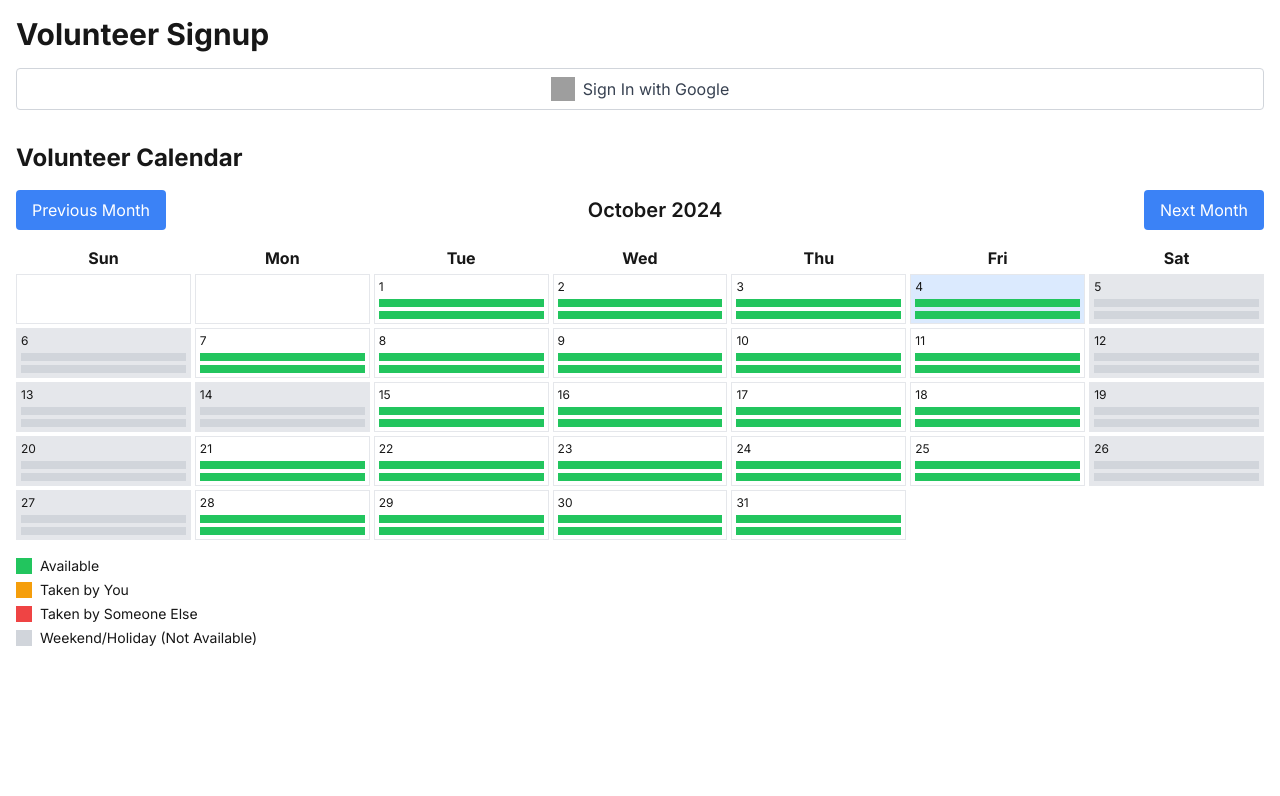
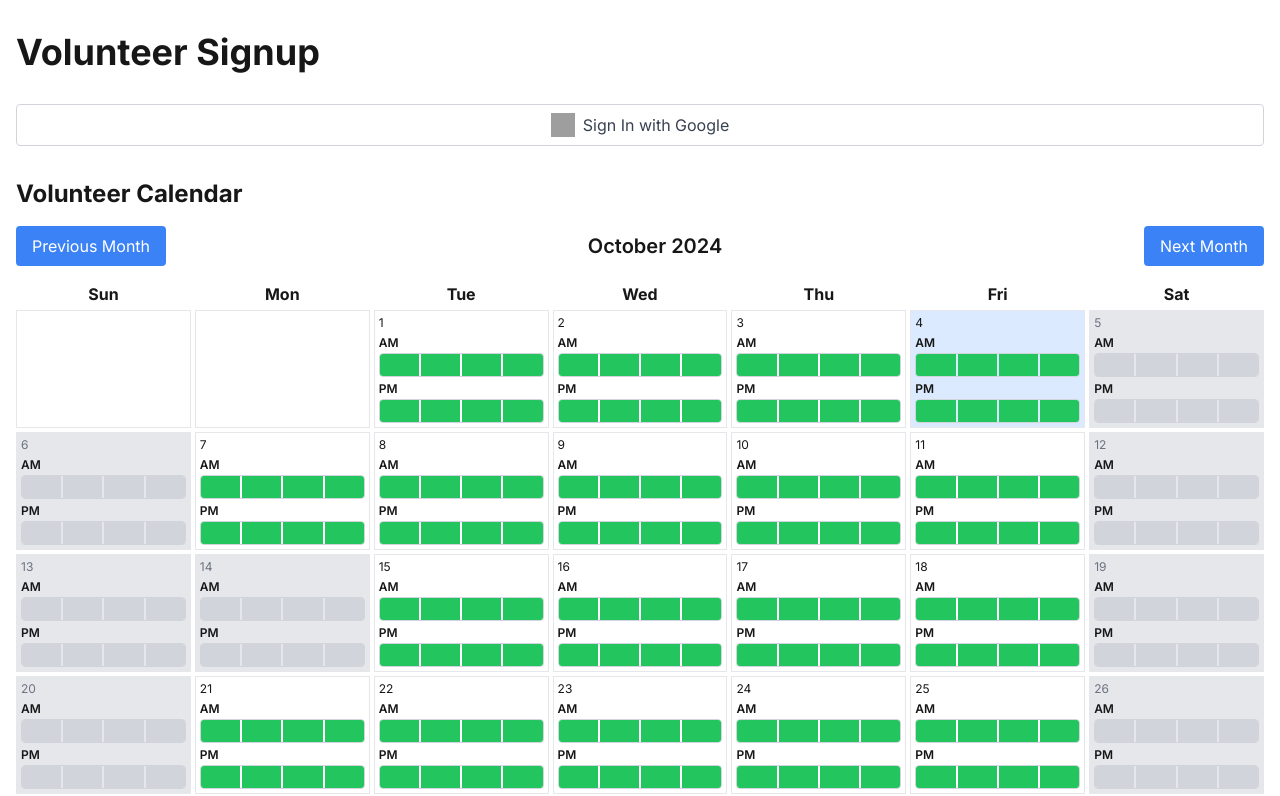
Before and after one commit to johnalexander404/eve-elem, a Next.js app: page / in a window 1280 px wide. Shown: the top 796 px of the page. Built offline with nearby package versions, Linux system fonts and the light colour scheme; no server answers; grey boxes are pictures that could not be loaded.

Commit message:
add time slots

```diff
--- a/app/components/AdminView.tsx
+++ b/app/components/AdminView.tsx
@@ -1,60 +1,89 @@
 'use client'
 
 import { useState, useEffect } from 'react'
-import { collection, query, onSnapshot } from 'firebase/firestore'
+import { collection, query, where, onSnapshot, doc, getDoc } from 'firebase/firestore'
 import { db } from '../auth-provider'
 import { useAuth } from '../auth-provider'
-import { useDate } from './DateProvider';
-import { startOfMonth } from 'date-fns'
+import { startOfMonth, endOfMonth, format } from 'date-fns'
 
 interface Entry {
   id: string
   date: string
   time: string
-  username: string
+  users: string[]
 }
 
-export default function AdminView() {
+interface UserData {
+  name: string
+  email: string
+  phoneNumber: string
+}
+
+export default function AdminView({ currentDate }: { currentDate: Date }) {
   const [entries, setEntries] = useState<Entry[]>([])
-  const {isAdmin } = useAuth()
-  const { currentDate } = useDate();
+  const [userData, setUserData] = useState<{ [key: string]: UserData }>({})
+  const { user, isAdmin } = useAuth()
+
   useEffect(() => {
-    let unsubscribe = () => {}
+    if (user && isAdmin) {
+      const startDate = startOfMonth(currentDate)
+      const endDate = endOfMonth(currentDate)
+      const q = query(
+          collection(db, 'entries'),
+          where('date', '>=', format(startDate, 'yyyy-MM-dd')),
+          where('date', '<=', format(endDate, 'yyyy-MM-dd'))
+      )
 
-    if (isAdmin) {
-      console.log('fetching entries');
-      // Set up real-time listener for Firestore
-      const q = query(collection(db, 'entries'))
-
-      unsubscribe = onSnapshot(q, (querySnapshot) => {
+      const unsubscribe = onSnapshot(q, (querySnapshot) => {
         const fetchedEntries: Entry[] = []
-        setEntries([])
         querySnapshot.forEach((doc) => {
           fetchedEntries.push({ id: doc.id, ...doc.data() } as Entry)
         })
-        fetchedEntries.map(entry => console.log(startOfMonth(entry.date), startOfMonth(currentDate)))
-        const filteredEntries=fetchedEntries.filter(entry => startOfMonth(entry.date).getTime() === startOfMonth(currentDate).getTime() ).sort((a, b) => a.date.localeCompare(b.date))
-        setEntries(filteredEntries)
+        setEntries(fetchedEntries)
       })
+
+      return () => unsubscribe()
+    }
+  }, [user, isAdmin, currentDate])
+
+  useEffect(() => {
+    if (entries.length > 0) {
+      fetchAllUserData()
+    }
+  }, [entries])
+
+  const fetchAllUserData = async () => {
+    const userIds = new Set<string>()
+    entries.forEach(entry => entry.users.forEach(userId => {
+      if (userId) userIds.add(userId)
+    }))
+
+    const fetchedUserData: { [key: string]: UserData } = {}
+    const userIdsArray = Array.from(userIds)
+    for (let i = 0; i < userIdsArray.length; i++) {
+      const userId = userIdsArray[i]
+      const userDoc = await getDoc(doc(db, 'users', userId))
+      if (userDoc.exists()) {
+        fetchedUserData[userId] = userDoc.data() as UserData
+      }
+    }
+    setUserData(fetchedUserData)
   }
 
-    // Cleanup the listener when component unmounts or user changes
-    return () => unsubscribe()
-  }, [isAdmin, currentDate])
-
-  if (!isAdmin) {
+  if (!user || !isAdmin) {
     return null
   }
 
   return (
       <div className="mt-8">
-        <h2 className="text-2xl font-bold mb-4">All Entries</h2>
+        <h2 className="text-2xl font-bold mb-4">All Entries for {format(currentDate, 'MMMM yyyy')} (Admin View)</h2>
+        <div className="overflow-x-auto">
           <table className="w-full border-collapse border">
             <thead>
             <tr className="bg-gray-200">
               <th className="border p-2">Date</th>
               <th className="border p-2">Time</th>
-            <th className="border p-2">Username</th>
+              <th className="border p-2">Users</th>
             </tr>
             </thead>
             <tbody>
@@ -62,11 +91,27 @@ export default function AdminView() {
                 <tr key={entry.id}>
                   <td className="border p-2">{entry.date}</td>
                   <td className="border p-2">{entry.time}</td>
-                <td className="border p-2">{entry.username}</td>
+                  <td className="border p-2">
+                    <ul>
+                      {entry.users.map((userId, index) => (
+                          <li key={index}>
+                            {userId ? (
+                                <>
+                                  {userData[userId]?.name || 'Unknown'}
+                                  {userData[userId]?.email && ` (${userData[userId].email})`}
+                                </>
+                            ) : (
+                                'Empty slot'
+                            )}
+                          </li>
+                      ))}
+                    </ul>
+                  </td>
                 </tr>
             ))}
             </tbody>
           </table>
         </div>
+      </div>
   )
 }
--- a/app/components/Calendar.tsx
+++ b/app/components/Calendar.tsx
@@ -1,10 +1,9 @@
 'use client'
 
-import { useState, useEffect } from 'react'
+import { useEffect, useState } from 'react'
 import { useAuth } from '../auth-provider'
-import { getFirestore, collection, query, where, onSnapshot, addDoc, deleteDoc, doc } from 'firebase/firestore'
+import { getFirestore, collection, query, where, onSnapshot, addDoc, deleteDoc, doc, updateDoc } from 'firebase/firestore'
 import { startOfMonth, endOfMonth, eachDayOfInterval, format, isToday, isSameMonth, isWeekend } from 'date-fns'
-import { useDate } from './DateProvider';
 
 const db = getFirestore()
 
@@ -12,12 +11,14 @@ interface Entry {
   id: string
   date: string
   time: string
-  username: string
+  users: string[]
 }
 
-const timeSlots = ['8:00 AM - 9:00 AM', '2:15 PM - 3:15 PM']
+const timeSlots = [
+  { label: 'AM', time: '8:00 AM - 9:00 AM' },
+  { label: 'PM', time: '2:15 PM - 3:15 PM' }
+]
 
-// US Public Holidays (2023, 2024, and 2025)
 const holidays = [
   // 2023 Holidays
   '2023-01-01', '2023-01-16', '2023-02-20', '2023-05-29', '2023-07-04',
@@ -35,15 +36,16 @@ const isHoliday = (date: Date) => {
   return holidays.includes(formattedDate)
 }
 
+interface CalendarProps {
+  currentDate: Date
+  setCurrentDate: (date: Date) => void
+}
 
+export default function Calendar({ currentDate, setCurrentDate }: CalendarProps) {
+  const { user } = useAuth()
+  const [entries, setEntries] = useState<Entry[]>([])
 
-export default function Calendar() {
-  const { user, isAdmin } = useAuth()
-  const [entries, setEntries] = useState<Entry[]>([])
-  const { currentDate, setCurrentDate } = useDate();
   useEffect(() => {
-    let unsubscribe = () => {}
-
     if (user) {
       const startDate = startOfMonth(currentDate)
       const endDate = endOfMonth(currentDate)
@@ -53,76 +55,92 @@ export default function Calendar() {
           where('date', '<=', format(endDate, 'yyyy-MM-dd'))
       )
 
-      // Set up real-time listener
-      unsubscribe = onSnapshot(q, (querySnapshot) => {
+      const unsubscribe = onSnapshot(q, (querySnapshot) => {
         const fetchedEntries: Entry[] = []
         querySnapshot.forEach((doc) => {
           fetchedEntries.push({ id: doc.id, ...doc.data() } as Entry)
         })
         setEntries(fetchedEntries)
       })
+
+      return () => unsubscribe()
     }
-
-    // Cleanup the listener when component unmounts or currentDate/user changes
-    return () => unsubscribe()
   }, [user, currentDate])
 
-  const handleEntryClick = async (date: Date, time: string) => {
+  const handleEntryClick = async (date: Date, time: string, slotIndex: number) => {
     if (!user || isWeekend(date) || isHoliday(date)) return
 
     const dateString = format(date, 'yyyy-MM-dd')
     const existingEntry = entries.find(entry => entry.date === dateString && entry.time === time)
 
     if (existingEntry) {
-      if (existingEntry.username == (user.email || user.phoneNumber)) {
+      const updatedUsers = [...existingEntry.users]
+      if (updatedUsers[slotIndex] === user.uid) {
+        // Remove user from the slot
         if (confirm('Are you sure you want to remove your entry?')) {
-          await deleteDoc(doc(db, 'entries', existingEntry.id))
+          updatedUsers[slotIndex] = ''
+          if (updatedUsers.every(u => u === '')) {
+            await deleteDoc(doc(db, 'entries', existingEntry.id))
+          } else {
+            await updateDoc(doc(db, 'entries', existingEntry.id), { users: updatedUsers })
+          }
+        }
+      } else if (updatedUsers[slotIndex] === '') {
+        // Add user to the slot
+        if (confirm('Are you sure you want to sign up for this slot?')) {
+          updatedUsers[slotIndex] = user.uid
+          await updateDoc(doc(db, 'entries', existingEntry.id), { users: updatedUsers })
         }
       } else {
-        if (isAdmin) {
-          if (confirm(`Entry taken by ${existingEntry.username}. Do you want to remove this entry?`)) {
-            await deleteDoc(doc(db, 'entries', existingEntry.id))
-          }
-        }else {
-          alert(`This slot is taken`)
-        }
+        alert('This slot is already taken.')
       }
     } else {
+      // Create a new entry
       if (confirm('Are you sure you want to sign up for this slot?')) {
+        const newUsers = ['', '', '', '']
+        newUsers[slotIndex] = user.uid
         await addDoc(collection(db, 'entries'), {
           date: dateString,
           time,
-          username: user.email || user.phoneNumber
-        });
+          users: newUsers
+        })
       }
     }
   }
 
-  const renderTimeSlot = (date: Date, time: string) => {
+  const renderTimeSlot = (date: Date, { label, time }: { label: string; time: string }) => {
     const dateString = format(date, 'yyyy-MM-dd')
     const entry = entries.find(e => e.date === dateString && e.time === time)
-    const isUserEntry = entry && entry.username === (user?.email || user?.phoneNumber)
-    const isTakenByOther = entry && entry.username !== (user?.email || user?.phoneNumber)
     const isDisabled = isWeekend(date) || isHoliday(date)
 
-    // Determine the color code based on who has taken the slot
-    let slotColor = 'bg-green-500' // Available by default
-    if (isDisabled) {
-      slotColor = 'bg-gray-300' // Disabled (weekend/holiday)
-    } else if (isUserEntry) {
-      slotColor = 'bg-amber-500' // Taken by the logged-in user (amber)
-    } else if (isTakenByOther) {
-      slotColor = 'bg-red-500' // Taken by someone else (red)
+    const getSlotColor = (userId: string) => {
+      if (isDisabled) return 'bg-gray-300'
+      if (userId === '') return 'bg-green-500'
+      if (userId === user?.uid) return 'bg-amber-500'
+      return 'bg-red-500'
     }
 
     return (
-        <div
-            key={`${dateString}-${time}`}
-            className={`h-2 w-full ${slotColor} cursor-pointer ${isUserEntry ? 'opacity-50' : ''}`}
-            onClick={() => !isDisabled && handleEntryClick(date, time)}
-            role={isDisabled ? 'presentation' : 'button'}
-            aria-disabled={isDisabled}
-        />
+        <div className="mb-1 last:mb-0">
+          <div className="text-xs font-semibold mb-0.5">{label}</div>
+          <div
+              className={`h-6 w-full ${isDisabled ? 'cursor-not-allowed' : 'cursor-pointer'} flex space-x-0.5 border border-gray-300 rounded overflow-hidden`}
+              role={isDisabled ? 'presentation' : 'group'}
+              aria-disabled={isDisabled}
+          >
+            {[0, 1, 2, 3].map((index) => (
+                <div
+                    key={index}
+                    className={`h-full w-1/4 ${getSlotColor(entry?.users[index] || '')} ${
+                        !isDisabled ? 'group-hover:opacity-80' : ''
+                    }`}
+                    onClick={() => !isDisabled && handleEntryClick(date, time, index)}
+                    role={isDisabled ? 'presentation' : 'button'}
+                    aria-label={`Slot ${index + 1} for ${time}`}
+                />
+            ))}
+          </div>
+        </div>
     )
   }
 
@@ -139,9 +157,9 @@ export default function Calendar() {
                 isCurrentDay ? 'bg-blue-100' : ''
             } ${isDisabled ? 'bg-gray-200' : ''}`}
         >
-          <div className="text-xs mb-1">{dayString}</div>
+          <div className={`text-xs mb-1 ${isDisabled ? 'text-gray-500' : ''}`}>{dayString}</div>
           <div className="space-y-1">
-            {timeSlots.map(time => renderTimeSlot(date, time))}
+            {timeSlots.map(slot => renderTimeSlot(date, slot))}
           </div>
         </div>
     )
@@ -183,19 +201,20 @@ export default function Calendar() {
         </div>
         <div className="mt-4 text-sm">
           <div className="flex items-center">
-            <div className="w-4 h-4 bg-green-500 mr-2"></div>
+            <div className="w-4 h-4 bg-green-500 mr-2 rounded"></div>
             <span>Available</span>
           </div>
           <div className="flex items-center mt-1">
-            <div className="w-4 h-4 bg-amber-500 mr-2"></div>
-            <span>Taken by You</span>
+
+            <div className="w-4 h-4 bg-amber-500 mr-2 rounded"></div>
+            <span>Signed up by you</span>
           </div>
           <div className="flex items-center mt-1">
-            <div className="w-4 h-4 bg-red-500 mr-2"></div>
-            <span>Taken by Someone Else</span>
+            <div className="w-4 h-4 bg-red-500 mr-2 rounded"></div>
+            <span>Signed up by someone else</span>
           </div>
           <div className="flex items-center mt-1">
-            <div className="w-4 h-4 bg-gray-300 mr-2"></div>
+            <div className="w-4 h-4 bg-gray-300 mr-2 rounded"></div>
             <span>Weekend/Holiday (Not Available)</span>
           </div>
         </div>
--- a/app/page.tsx
+++ b/app/page.tsx
@@ -1,18 +1,21 @@
 'use client'
+
+ import { useState } from 'react'
+ import { useAuth } from './auth-provider'
  import Login from './components/Login'
  import Calendar from './components/Calendar'
  import AdminView from './components/AdminView'
-import {DateProvider} from './components/DateProvider'
 
  export default function Home() {
+     const { isAdmin } = useAuth()
+     const [currentDate, setCurrentDate] = useState(new Date())
+
      return (
-    <div className="container mx-auto p-4">
-      <h1 className="text-3xl font-bold mb-4">Volunteer Signup</h1>
+         <main className="container mx-auto px-4 py-8">
+             <h1 className="text-4xl font-bold mb-8">Volunteer Signup</h1>
              <Login />
-       <DateProvider>
-           <Calendar />
-           <AdminView />
-       </DateProvider>
-    </div>
+                 <Calendar currentDate={currentDate} setCurrentDate={setCurrentDate} />
+                 {isAdmin && <AdminView currentDate={currentDate} />}
+         </main>
      )
  }
--- /dev/null
+++ b/app/profile/page.tsx
@@ -0,0 +1,190 @@
+'use client'
+
+import { useState, useEffect } from 'react'
+import { useAuth} from '../auth-provider'
+import {doc, getDoc, setDoc, collection, query, getDocs, getFirestore} from 'firebase/firestore'
+import { useRouter } from 'next/navigation'
+
+
+const db = getFirestore()
+
+interface Child {
+  name: string
+  grade: string
+}
+
+interface UserProfile {
+  name: string
+  phoneNumber: string
+  children: Child[]
+}
+
+export default function ProfilePage() {
+  const { user, isAdmin } = useAuth()
+  const router = useRouter()
+  const [profile, setProfile] = useState<UserProfile>({
+    name: '',
+    phoneNumber: '',
+    children: []
+  })
+  const [allProfiles, setAllProfiles] = useState<{ [key: string]: UserProfile }>({})
+
+  useEffect(() => {
+    if (!user) {
+      router.push('/')
+    } else {
+      fetchProfile()
+      if (isAdmin) {
+        fetchAllProfiles()
+      }
+    }
+  }, [user])
+
+  const fetchProfile = async () => {
+    if (user) {
+      const docRef = doc(db, 'users', user.uid)
+      const docSnap = await getDoc(docRef)
+      if (docSnap.exists()) {
+        setProfile(docSnap.data() as UserProfile)
+      }
+    }
+  }
+
+
+  const fetchAllProfiles = async () => {
+    const q = query(collection(db, 'users'))
+    const querySnapshot = await getDocs(q)
+    const profiles: { [key: string]: UserProfile } = {}
+    querySnapshot.forEach((doc) => {
+      profiles[doc.id] = doc.data() as UserProfile
+    })
+    setAllProfiles(profiles)
+  }
+
+  const handleInputChange = (e: React.ChangeEvent<HTMLInputElement>) => {
+    const { name, value } = e.target
+    setProfile(prev => ({ ...prev, [name]: value }))
+  }
+
+  const handleChildInputChange = (index: number, field: 'name' | 'grade', value: string) => {
+    setProfile(prev => {
+      const newChildren = [...prev.children]
+      newChildren[index] = { ...newChildren[index], [field]: value }
+      return { ...prev, children: newChildren }
+    })
+  }
+
+  const addChild = () => {
+    setProfile(prev => ({
+      ...prev,
+      children: [...prev.children, { name: '', grade: '' }]
+    }))
+  }
+
+  const removeChild = (index: number) => {
+    setProfile(prev => ({
+      ...prev,
+      children: prev.children.filter((_, i) => i !== index)
+    }))
+  }
+
+  const saveProfile = async () => {
+    if (user) {
+      await setDoc(doc(db, 'users', user.uid), profile)
+      alert('Profile saved successfully!')
+    }
+  }
+
+  if (!user) {
+    return null
+  }
+
+  return (
+    <div className="container mx-auto p-4">
+      <h1 className="text-2xl font-bold mb-4">User Profile</h1>
+      <div className="mb-4">
+        <label className="block mb-2">Name:</label>
+        <input
+          type="text"
+          name="name"
+          value={profile.name}
+          onChange={handleInputChange}
+          className="w-full p-2 border rounded"
+        />
+      </div>
+      <div className="mb-4">
+        <label className="block mb-2">Phone Number:</label>
+        <input
+          type="tel"
+          name="phoneNumber"
+          value={profile.phoneNumber}
+          onChange={handleInputChange}
+          className="w-full p-2 border rounded"
+        />
+      </div>
+      <div className="mb-4">
+        <h2 className="text-xl font-bold mb-2">Children</h2>
+        {profile.children.map((child, index) => (
+          <div key={index} className="mb-4 p-4 border rounded">
+            <div className="mb-2">
+              <label className="block mb-1">Child Name:</label>
+              <input
+                type="text"
+                value={child.name}
+                onChange={(e) => handleChildInputChange(index, 'name', e.target.value)}
+                className="w-full p-2 border rounded"
+              />
+            </div>
+            <div className="mb-2">
+              <label className="block mb-1">Child Grade:</label>
+              <input
+                type="text"
+                value={child.grade}
+                onChange={(e) => handleChildInputChange(index, 'grade', e.target.value)}
+                className="w-full p-2 border rounded"
+              />
+            </div>
+            <button
+              onClick={() => removeChild(index)}
+              className="bg-red-500 text-white px-4 py-2 rounded"
+            >
+              Remove Child
+            </button>
+          </div>
+        ))}
+        <button
+          onClick={addChild}
+          className="bg-green-500 text-white px-4 py-2 rounded"
+        >
+          Add Child
+        </button>
+      </div>
+      <button
+        onClick={saveProfile}
+        className="bg-blue-500 text-white px-4 py-2 rounded"
+      >
+        Save Profile
+      </button>
+
+      {isAdmin && (
+        <div className="mt-8">
+          <h2 className="text-2xl font-bold mb-4">All User Profiles (Admin View)</h2>
+          {Object.entries(allProfiles).map(([userId, profile]) => (
+            <div key={userId} className="mb-4 p-4 border rounded">
+              <h3 className="text-xl font-bold mb-2">{profile.name}</h3>
+              <p>Phone: {profile.phoneNumber}</p>
+              <h4 className="text-lg font-bold mt-2 mb-1">Children:</h4>
+              <ul>
+                {profile.children.map((child, index) => (
+                  <li key={index}>
+                    {child.name} - Grade: {child.grade}
+                  </li>
+                ))}
+              </ul>
+            </div>
+          ))}
+        </div>
+      )}
+    </div>
+  )
+}
```
Also changed, not shown: app/auth-provider.tsx (+8 -1 lines). Lines whose indentation alone changed are shown as unchanged.
